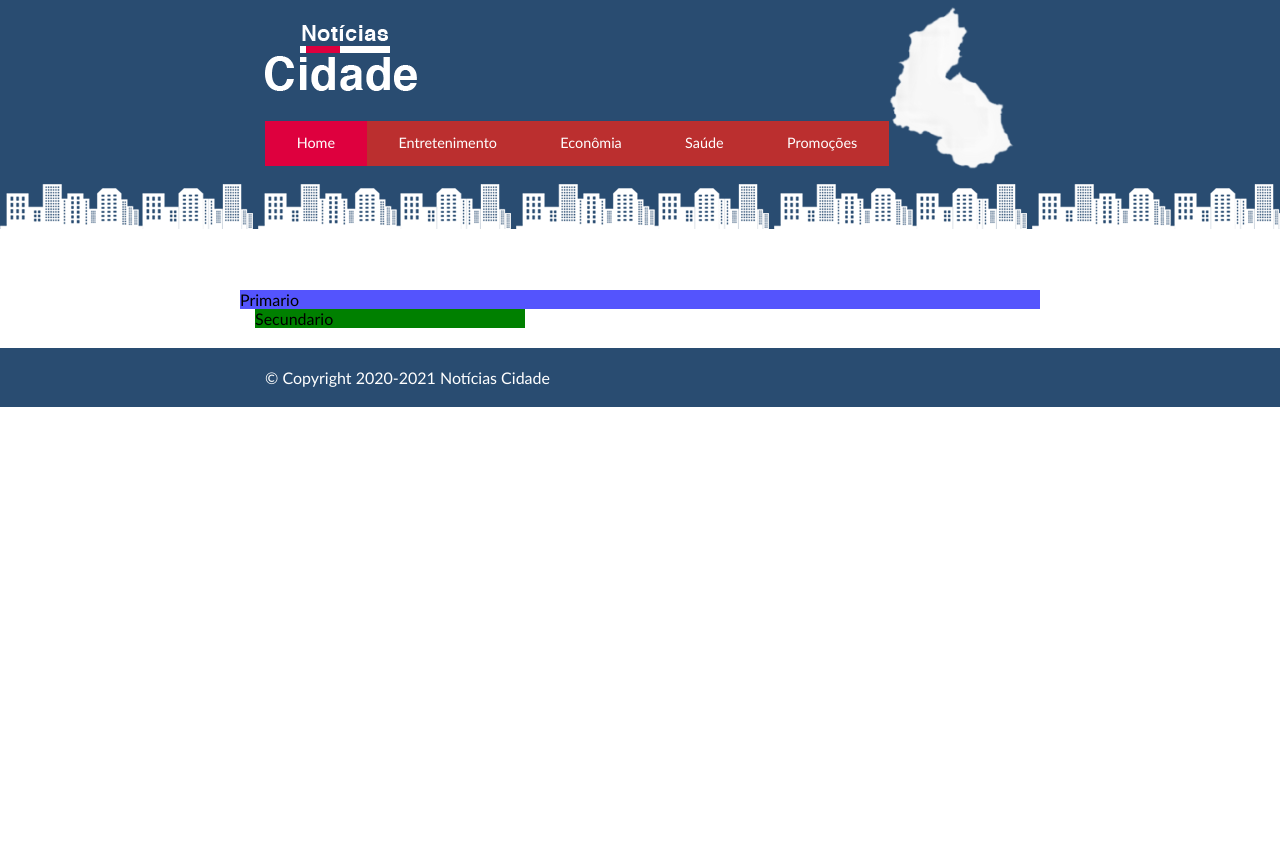
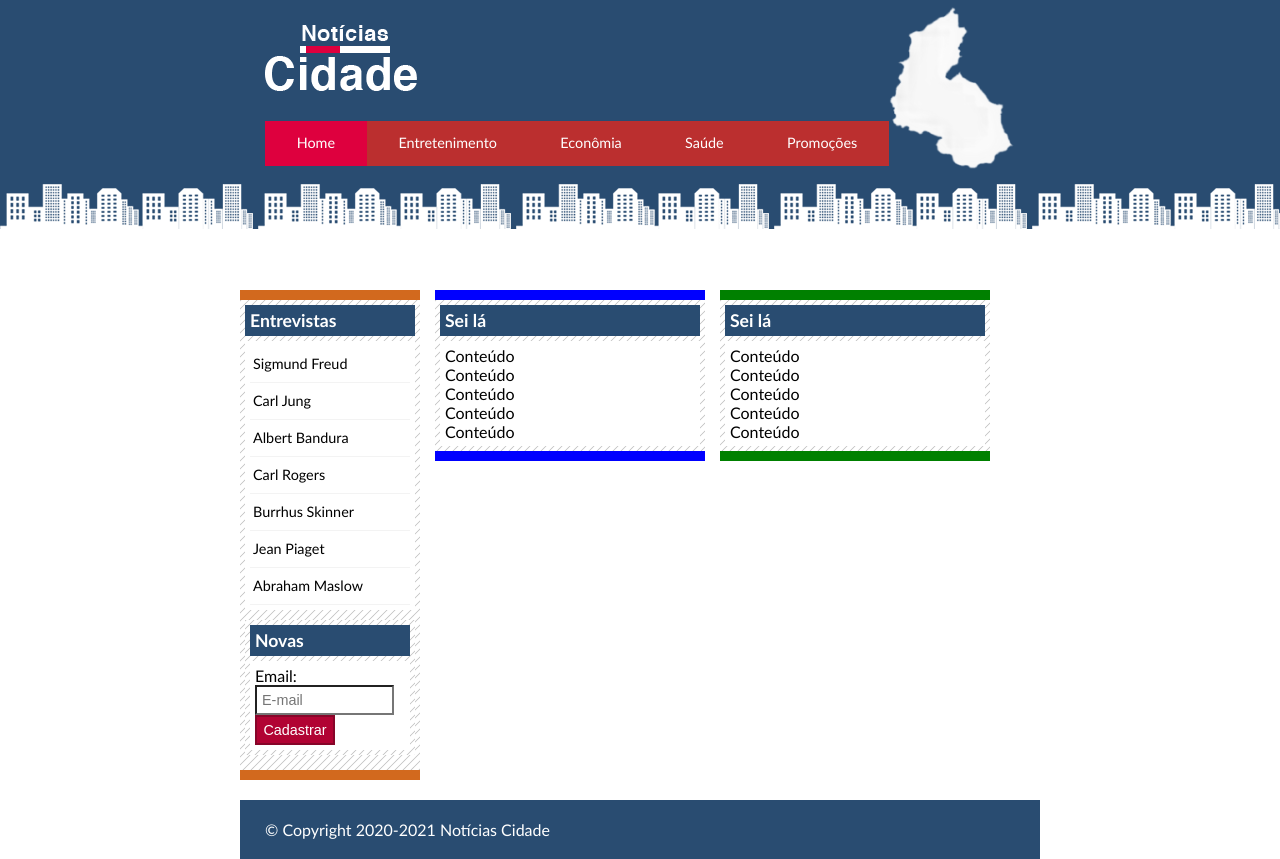
Before and after one commit to luiscarvalho83/projeto-aula-html, a plain HTML site: page Site-de-noticias-css/index.html in a window 1280 px wide. Before the commit the page ends 800 px from the top, so only its background shows below. Drawn offline with Linux system fonts and the light colour scheme.

Commit message:
modificação na pagina index.html construindo colunas

```diff
--- a/Site-de-noticias-css/index.html
+++ b/Site-de-noticias-css/index.html
@@ -7,14 +7,14 @@
         <link rel="stylesheet" type="text/css" href="estilo.css">
 
     </head>
-    <body class="home">
+    <body id="tres-colunas" class="home">
 
         <!--Início do container-->
         <div id="container">
 
             <div id="topo"><!--início do topo-->
+
                 <h1 class="logo">Notícias Cidade</h1><!--Logo/Nome-->
-
                  <ul id="navegacao"><!--barra de menu-->
 
                     <li class="primeiro"><a id="home" href="index.html">Home</a></li>
@@ -24,12 +24,69 @@
                     <li><a id="promocoes" href="promocoes">Promoções</a></li>
 
                  </ul>
-            </div>            <!--fim do topo-->
+            </div><!--fim do topo-->
 
             <div id="conteudo"><!--início do conteúdo-->
-                <div id="primario">Primario</div><!--conteudo principal-->
-                <div id="secundario">Secundario</div>
-                <div id="lateral">Lateral</div>
+
+                <div id="primario"><!--inicio conteudo principal-->
+                    <div class="caixa">
+                        <h2>Sei lá</h2>
+                        <div class="caixa-conteudo">
+                            Conteúdo<br>
+                            Conteúdo<br>
+                            Conteúdo<br>
+                            Conteúdo<br>
+                            Conteúdo<br>
+                        </div>
+                    </div>
+                </div><!--fim conteudo principal-->
+
+                <div id="secundario"><!--inicio conteudo secundario-->
+                    <div class="caixa">
+                        <h2>Sei lá</h2>
+                        <div class="caixa-conteudo">
+                            Conteúdo<br>
+                            Conteúdo<br>
+                            Conteúdo<br>
+                            Conteúdo<br>
+                            Conteúdo<br>
+                        </div>
+                    </div>
+
+                </div><!--fim conteudo secundario-->
+
+                <div id="lateral"><!--Inicio Lateral-->
+                    <div class="caixa">
+                        <h2>Entrevistas</h2>
+                        <div class="caixa-conteudo">
+                            <ul>
+                                <li><a href="">Sigmund Freud</a></li>
+                                <li><a href="">Carl Jung</a></li>
+                                <li><a href="">Albert Bandura</a></li>
+                                <li><a href="">Carl Rogers</a></li>
+                                <li><a href="">Burrhus Skinner</a></li>
+                                <li><a href="">Jean Piaget</a></li>
+                                <li><a href="">Abraham Maslow</a></li>
+                            </ul>
+                        </div>
+
+                        <div class="caixa">
+                            <h2>Novas</h2>
+                            <div class="caixa-conteudo">
+                                <form>
+                                    <div>
+                                        <label for="email">Email:</label>
+                                        <input type="text" name="email" id="email" placeholder="E-mail">
+                                    </div>
+                                    <div>
+                                        <input class="submit" type="submit" value="Cadastrar">
+                                    </div>
+                                </form>
+                            </div>
+                    </div>
+
+                </div><!--Fim Lateral-->
+
             </div><!--fim do conteúdo-->
 
         </div>
```
